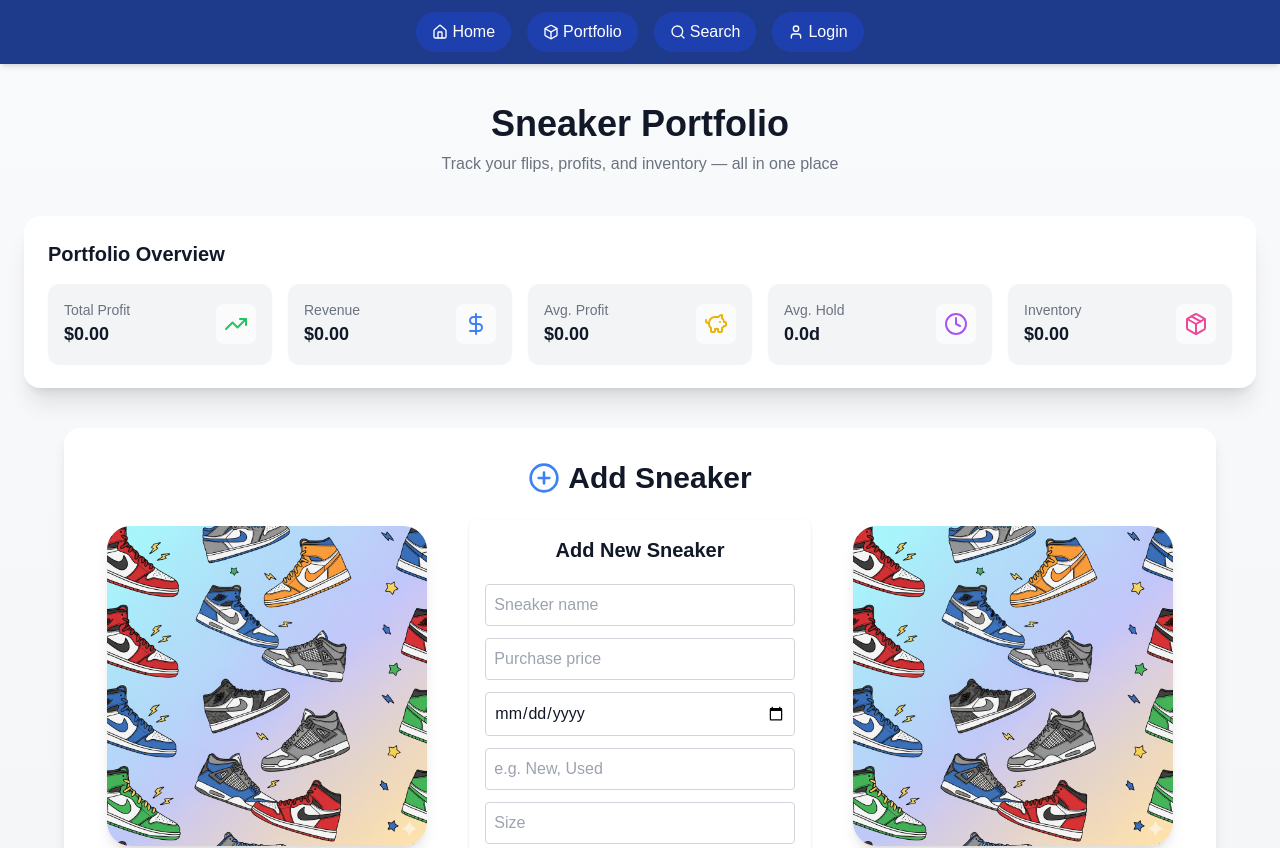
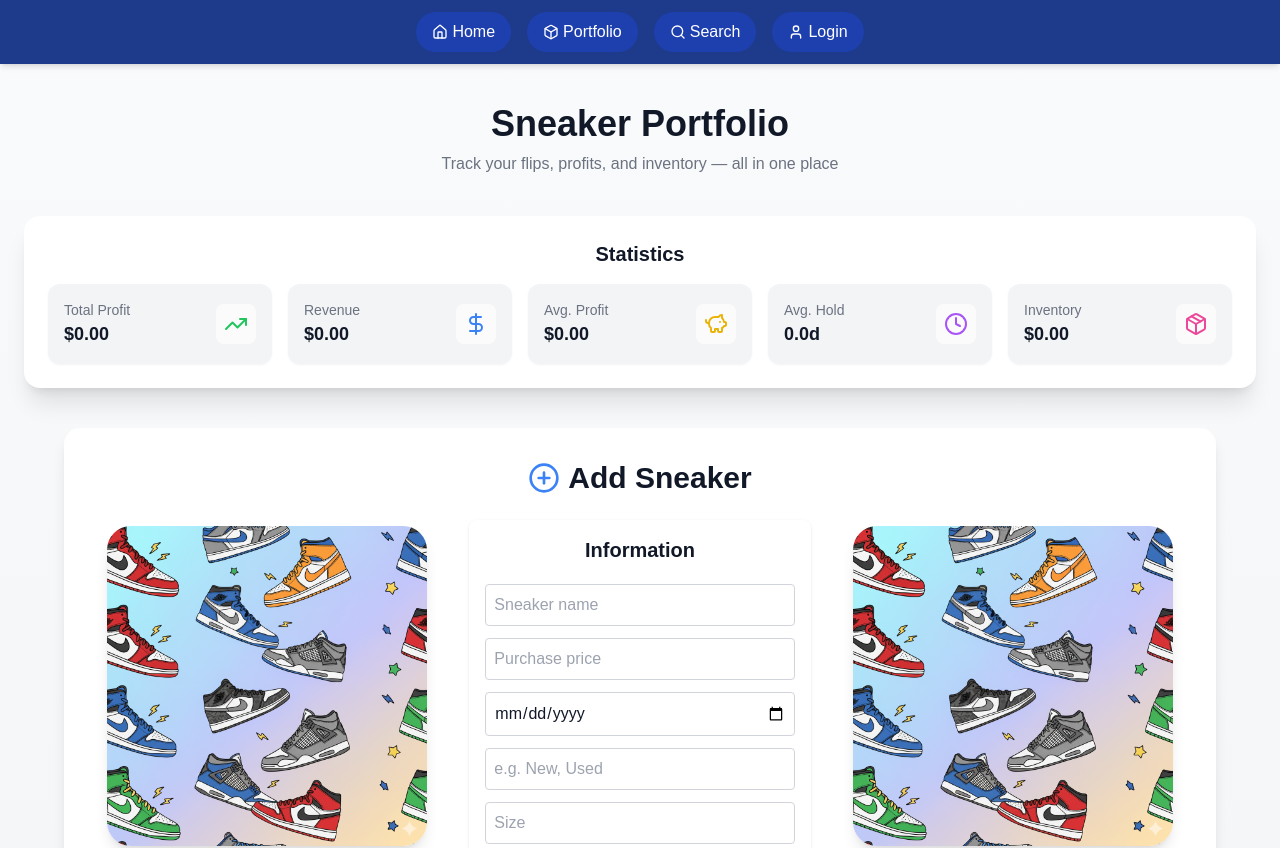
Before and after one commit to GeorgeJanulis/KickFlipsAI, a Next.js app in the folder kickflipsai/: page /portfolio in a window 1280 px wide. Shown: the top 848 px of the page. Built offline with nearby package versions, Linux system fonts and the light colour scheme; no server answers.

Commit message:
small UI fixes

```diff
--- a/kickflipsai/src/app/portfolio/page.js
+++ b/kickflipsai/src/app/portfolio/page.js
@@ -77,8 +77,8 @@ export default function Portfolio() {
 
       {/* Portfolio Overview */}
       <div className="bg-white dark:bg-gray-800 rounded-2xl shadow-xl p-6 mb-8">
-        <h2 className="text-xl font-semibold mb-4 text-gray-900 dark:text-gray-100">
-          Portfolio Overview
+        <h2 className="text-xl font-semibold mb-4 text-gray-900 dark:text-gray-100 text-center">
+          Statistics
         </h2>
         <div className="grid grid-cols-2 sm:grid-cols-3 lg:grid-cols-5 gap-4">
           <StatCard
--- a/kickflipsai/src/components/AddSneakerForm.js
+++ b/kickflipsai/src/components/AddSneakerForm.js
@@ -65,7 +65,7 @@ export default function AddSneakerForm({ onAdded }) {
             onSubmit={handleSubmit}
             className="big-white dark:bg-gray-800 p-4 rounded-lg shadow w-full max-w-md space-y-3"
         >
-            <h2 className="text-xl font-semibold mb-2 text-gray-900 dark:text-gray-100">Add New Sneaker</h2>
+            <h2 className="text-xl font-semibold mb-2 text-gray-900 dark:text-gray-100">Information</h2>
 
             <input
                 name="sneaker_name"
```
